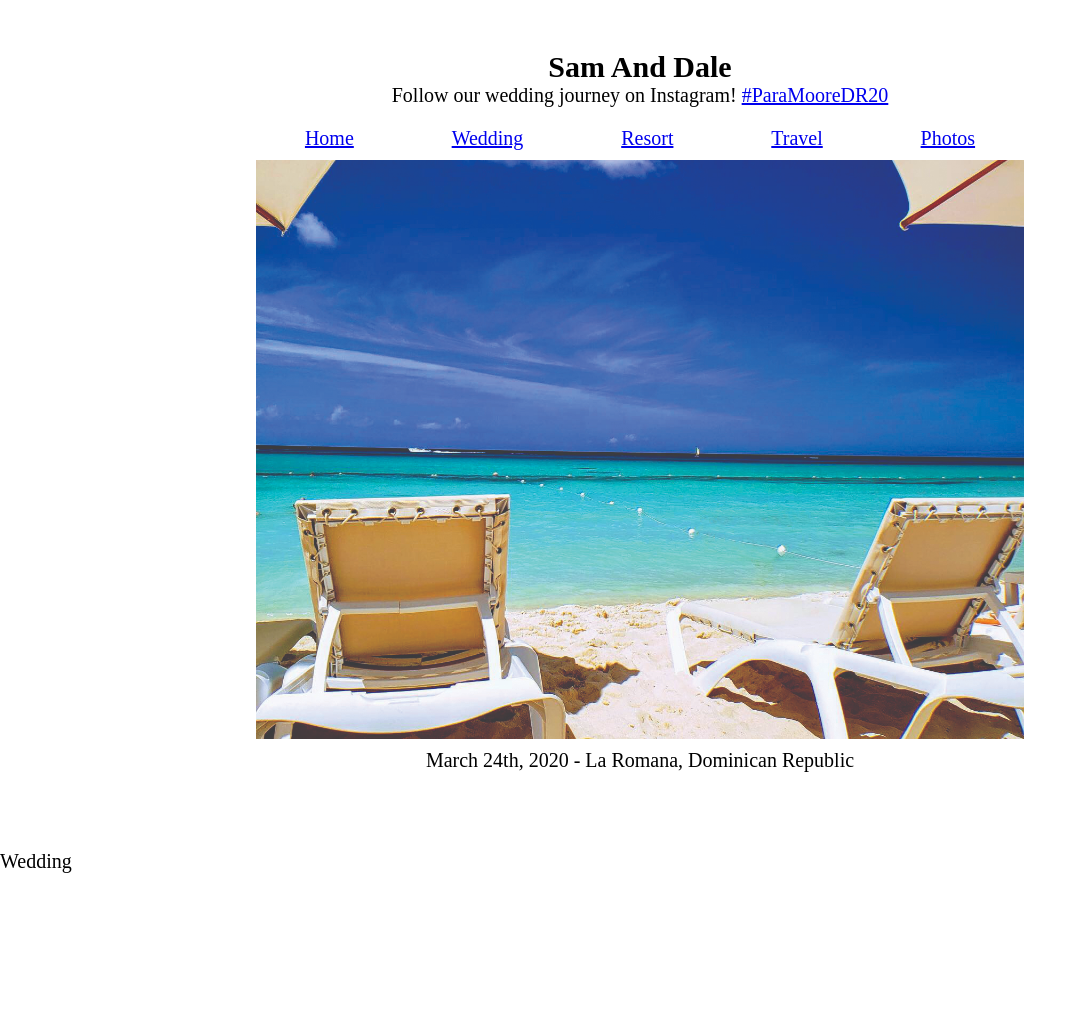
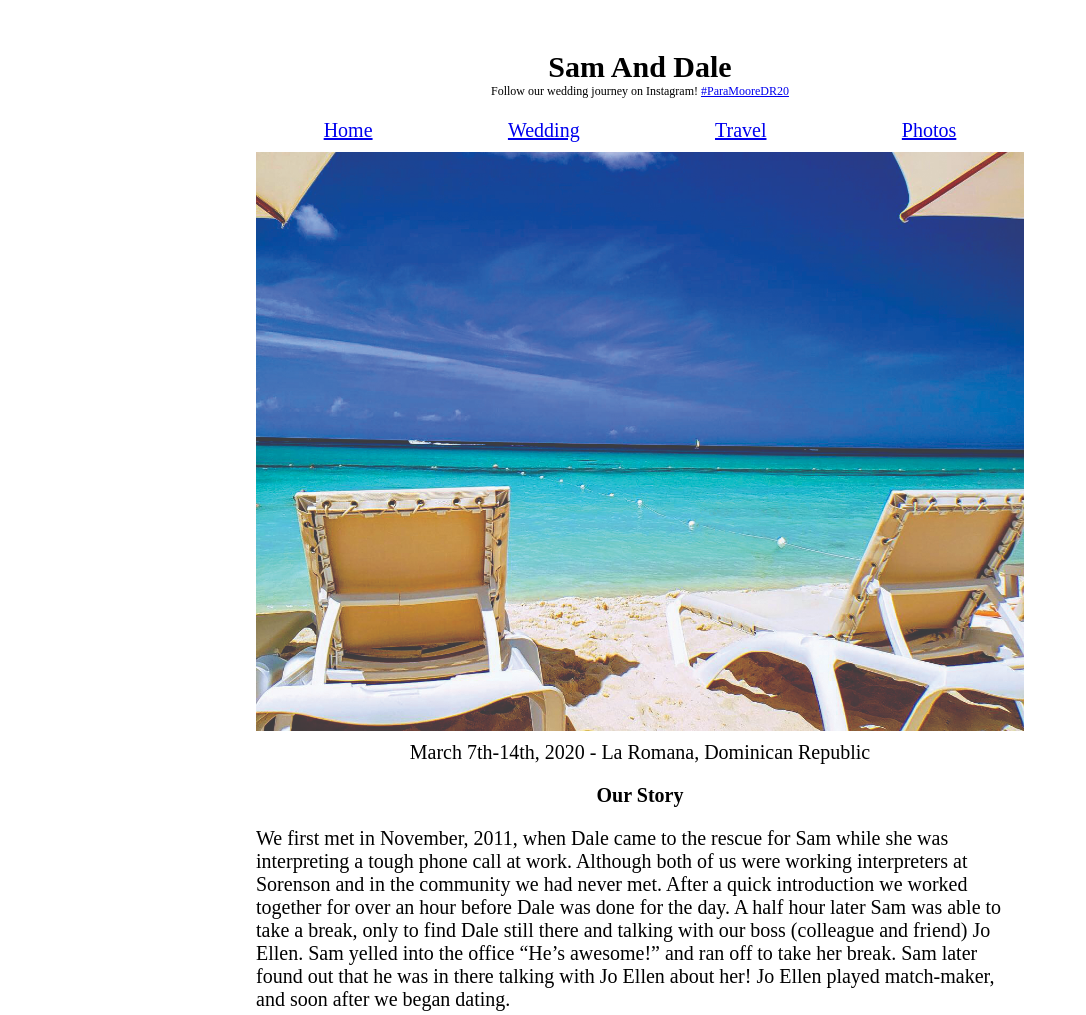
Before and after one commit to dmoore092/wedding, a PHP site: page / in a window 1280 px wide. Shown: the top 1015 px of the page, without its empty margins (0-1086 px from the left). Run offline with PHP 8.4, Linux system fonts and the light colour scheme; some libraries are stand-ins or nearby versions.

Commit message:
working on content, some placement

```diff
--- a/assets/css/main.css
+++ b/assets/css/main.css
@@ -10,7 +10,14 @@ section > .return{
     position: absolute;
     bottom:0;
 }
+section{
+    height: 100vh;
+    position: relative;
+}
 /* section Home */
+#home{
+    height: 160vh;
+}
 #title{
     display: block;
     width: 80%;
@@ -27,28 +34,76 @@ section > .return{
     margin-top: 10px;
     /* border: 2px solid black; */
 }
-#home p{
+/* #home p{
     width: 80%;
     text-align: center;
     margin: auto;
-}
+} */
 #menu {
 	display: none;
 }
 .slicknav_menu {
     display: block;
 }
-section{
-    height: 100vh;
-    position: relative;
+#igram{
+    text-align: center;
+    font-size: .75rem;
 }
+
 figcaption{
     width: 80%;
     margin: auto;
     margin-top: 10px;
     text-align: center;
 }
+#story{
+    /* border: 2px solid black; */
+    width: 80%;
+    margin: auto;
+    text-align: left;
+}
+#story h4{
+    text-align: center;
+    margin-top: 20px;
+}
+#story p{
+    margin-top: 20px;
+
+}
 /* end of Section Home */
+/* section wedding */
+#wedding{
+    height: 220vh;
+}
+#laromana{
+    display: block;
+    width: 80%;
+    margin: auto;
+}
+#wedding-details{
+    width: 80%;
+    margin: auto;
+    margin-top: 50px;
+}
+#wedding-details li{
+    list-style-type: none;
+}
+#wedding-party{
+    /* border: 2px solid black; */
+    padding-left: 0;
+    /* text-decoration: underline; */
+}
+#wedding-details h4{
+    margin-top: 50px;
+}
+#wedding-party figure{
+    border-bottom: 1px solid black;
+    padding-bottom: 20px;
+    width: 250px;
+    display: flex;
+    margin-top: 40px;
+}
+
 @media only screen  and (min-width : 1224px) {
     /* Styles */
     body{
@@ -72,4 +127,32 @@ figcaption{
     #hero-img{
         width: 60%;
     }
+    #laromana{
+        display: block;
+        width: 60%;
+        margin: auto;
+    }
+    #home{
+        height: 155vh;
+    }
+    #story{
+        width: 60%;
+    }
+    #wedding{
+        height: 180vh;
+    }
+    #wedding-details{
+        width: 60%;
+    }
+    #wedding-party{
+        display: flex;
+        flex-wrap: wrap;
+        justify-content: start;
+    }
+    #wedding-party figure{
+        width: 300px;
+    }
+    #groom-side{
+        margin-left: 100px;
+    }
 }
--- a/index.html
+++ b/index.html
@@ -10,33 +10,94 @@
     <script src="assets/js/main.js"></script>
 
     <!-- Slick Nav -->
-    <link rel="stylesheet" href="assets/js/SlickNav-Master/dist/slicknav.css" />
-    <script src="assets/js/SlickNav-master/dist/jquery.slicknav.js"></script>
+    <link rel="stylesheet" href="/assets/js/SlickNav-master/dist/slicknav.css" />
+    <script src="/assets/js/SlickNav-master/dist/jquery.slicknav.js"></script>
 
     <title>Sam And Dale's Wedding Website</title>
 </head>
 <body>
     <section id="home">
         <h1 id="title">Sam And Dale</h1>
-        <p>Follow our wedding journey on Instagram! <a href="http://instagram.com/tags/paramooredr20">#ParaMooreDR20</a></p>
+        <p id="igram">Follow our wedding journey on Instagram! <a href="http://instagram.com/tags/paramooredr20" target=_blank>#ParaMooreDR20</a></p>
         <ul id="menu">
                 <li><a href="#home">Home</a></li>
                 <li><a href="#wedding">Wedding</a></li>
-                <li><a href="#resort">Resort</a></li>
+                <!-- <li><a href="#resort">Resort</a></li> -->
                 <li><a href="#travel">Travel</a></li>
                 <li><a href="#photos">Photos</a></li>
             </ul>
             <figure>
                 <img id="hero-img" src="assets/images/IMG_5207_.jpg" alt="empty sandy beach, with beautiful blue sky">
-                <figcaption>March 24th, 2020 - La Romana, Dominican Republic</figcaption>
+                <figcaption>March 7th-14th, 2020 - La Romana, Dominican Republic</figcaption>
             </figure>
+            <div id="story">
+                <h4>Our Story</h4>
+                <p>
+                    We first met in November, 2011, when Dale came to the rescue for Sam while she was interpreting a tough phone
+                    call at work.  Although both of us were working interpreters at Sorenson and in the community we had never met.
+                    After a quick introduction we worked together for over an hour before Dale was done for the day.
+                    A half hour later Sam was able to take a break, only to find Dale still there and talking with our boss
+                    (colleague and friend) Jo Ellen.  Sam yelled into the office “He’s awesome!” and ran off to take her break.
+                    Sam later found out that he was in there talking with Jo Ellen about her!
+                    Jo Ellen played match-maker, and soon after we began dating.
+                </p>
+                <p>
+                    Flash forward 6 years later, we were engaged on December 1, 2018 overlooking Seneca Lake.
+                    We have happily shared a home together with our 2 cats, Sadie and Leah, since June, 2015.
+                    We both share a love of travel and enjoy staying in AirBnB’s and experiencing the local culture of our destination.
+                    We have traveled to Puerto Rico multiple times, the Dominican Republic twice, and had an amazing European
+                    adventure to Germany, Poland, and Italy in 2016.
+                </p>
+                <p>
+                    We look forward to sharing our Wedding Week with our guests in La Romana March 7-14, 2020!
+                </p>
+            </div>
     </section>
     <section id="wedding">
-        <p>Wedding</p>
-        <a href="#" class="return">Home</a>
-    </section>
-    <section id="resort">
-        <p>Resort</p>
+        <figure>
+            <figcaption><a href="https://www.dreamsresorts.com/en_us/resorts/dominican-republic/dominicus.html" target=_blank>Dreams Dominicus, La Romana Dominican Republic</a></figcaption>
+            <img src="/assets/images/laromana.jpg" alt="dreams, la romana resort" id="laromana">
+        </figure>
+        <div id="wedding-details">
+            <h4>Wedding Schedule</h4>
+            <ul>
+                <li>Date: March 11, 2020</li>
+                <li>First Look: 3:30pm</li>
+                <li>Ceremony: 4:00pm</li>
+                <li>Cocktail hour and reception to follow</li>
+            </ul>
+            <h4>Wedding Party</h4>
+            <div id="wedding-party">
+                <div id="bride-side">
+                    <figure id="michelle" class="wparty">
+                            <img src="https://via.placeholder.com/150" alt="picture of Michelle">
+                            <figcaption>Matron of Honor</figcaption>
+                    </figure>
+                    <figure id="emma" class="wparty">
+                            <img src="https://via.placeholder.com/150" alt="picture of emma">
+                            <figcaption>Bridesmaid</figcaption>
+                    </figure>
+                    <figure id="lizzy" class="wparty">
+                            <img src="https://via.placeholder.com/150" alt="picture of lizzy">
+                            <figcaption>Bridesmaid</figcaption>
+                    </figure>
+                </div>
+                <div id="groom-side" class="wparty">
+                    <figure id="jason">
+                            <img src="https://via.placeholder.com/150" alt="picture of jason">
+                            <figcaption>Best Man</figcaption>
+                    </figure>
+                    <figure id="justin" class="wparty">
+                            <img src="https://via.placeholder.com/150" alt="picture of justin">
+                            <figcaption>Groomsman</figcaption>
+                    </figure>
+                    <figure id="steven" class="wparty">
+                            <img src="https://via.placeholder.com/150" alt="picture of steven">
+                            <figcaption>Groomsman</figcaption>
+                    </figure>
+                </div>
+            </div>
+        </div>
         <a href="#" class="return">Home</a>
     </section>
     <section id="travel">
```
Also changed, not shown: 1 other file.
